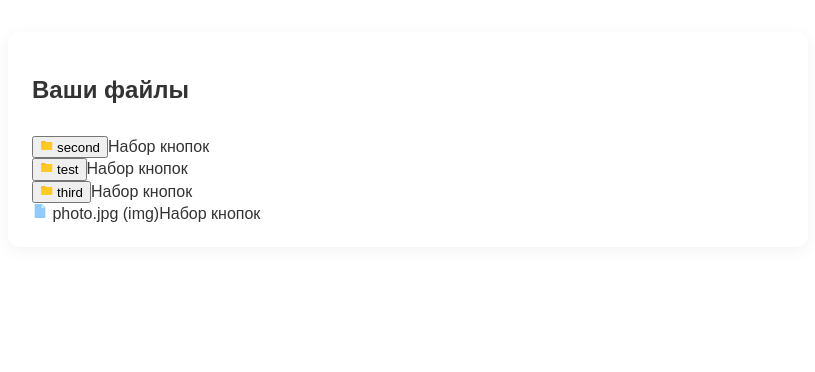
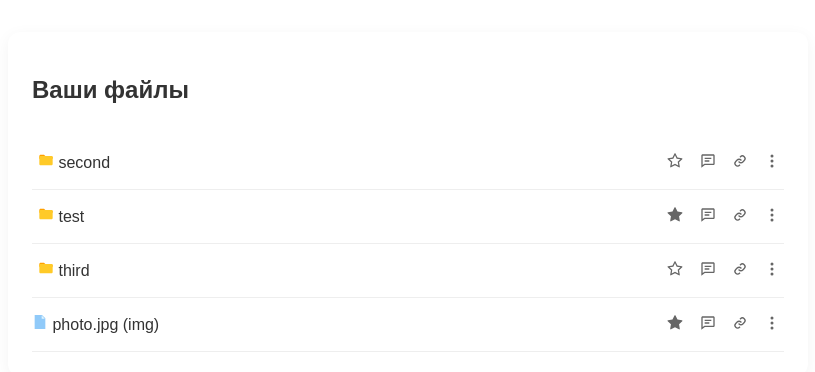
Before and after one commit to SoFunnyHah/RSHB_interview, a React (Create React App) app: page /folder/1 in a window 1280 px wide. Shown: the top 372 px of the page, without its empty margins (232-1047 px from the left). Built offline with nearby package versions, Linux system fonts and the light colour scheme.

Commit message:
[master] Added ItemActions component + css fixes FileList

```diff
--- a/src/components/FileList.tsx
+++ b/src/components/FileList.tsx
@@ -5,6 +5,7 @@ import { useCurrrentFolderId } from '../hooks/folderId'
 import { useAppStore } from '../store/useAppStore'
 import { FcFolder } from "react-icons/fc";
 import { FcFile } from "react-icons/fc";
+import ItemActions from './ItemActions'
 
 const FileList: React.FC = () => {
   const navigate = useNavigate()
@@ -31,7 +32,7 @@ return (
                 <FcFile /> {item.name} {item.isImage() && '(img)'}
               </span>
             )}
-            Набор кнопок
+            <ItemActions item={item} />
           </li>
         ))}
     </ul>
--- /dev/null
+++ b/src/components/ItemActions.tsx
@@ -0,0 +1,44 @@
+import { AiFillStar, AiOutlineStar } from 'react-icons/ai'
+import { BiCommentDetail, BiLink } from 'react-icons/bi'
+import { BsThreeDotsVertical } from 'react-icons/bs'
+import { useNavigate } from 'react-router-dom'
+import styles from '../styles/ItemActions.module.css'
+import { Item } from '../types/Item'
+
+interface Props {
+  item: Item
+}
+
+const ItemActions: React.FC<Props> = ({ item }) => {
+  const navigate = useNavigate()
+
+  const goToPlaceholder = () => navigate('/404')
+
+  return (
+    <div className={styles.actions}>
+      <button
+        onClick={() => null}
+        title={item.isFavorite ? 'Убрать из избранного' : 'Добавить в избранное'}
+      >
+        {item.isFavorite
+          ? <AiFillStar size={18}/>
+          : <AiOutlineStar size={18}/>
+        }
+      </button>
+
+      <button onClick={goToPlaceholder} title="Комментарии">
+        <BiCommentDetail size={16}/>
+      </button>
+
+      <button onClick={goToPlaceholder} title="Скопировать ссылку">
+        <BiLink size={16}/>
+      </button>
+
+      <button onClick={goToPlaceholder} title="Дополнительно">
+        <BsThreeDotsVertical size={16}/>
+      </button>
+    </div>
+  )
+}
+
+export default ItemActions
--- a/src/styles/FileList.module.css
+++ b/src/styles/FileList.module.css
@@ -3,3 +3,24 @@
   padding: 0;
   margin: 0;
 }
+
+.item {
+  display: flex;
+  justify-content: space-between;
+  align-items: center;
+  padding: 12px 0;
+  border-bottom: 1px solid #eee;
+}
+
+.name {
+  font-size: 16px;
+  background: none;
+  border: none;
+  cursor: pointer;
+  color: #333;
+  text-align: left;
+}
+
+.name:hover {
+  text-decoration: underline;
+}
--- /dev/null
+++ b/src/styles/ItemActions.module.css
@@ -0,0 +1,18 @@
+.actions {
+  display: flex;
+  gap: 8px;
+  align-items: center;
+}
+
+.actions button {
+  background: none;
+  border: none;
+  cursor: pointer;
+  padding: 4px;
+  color: #666;
+  transition: color 0.2s ease;
+}
+
+.actions button:hover {
+  color: #222;
+}
```
